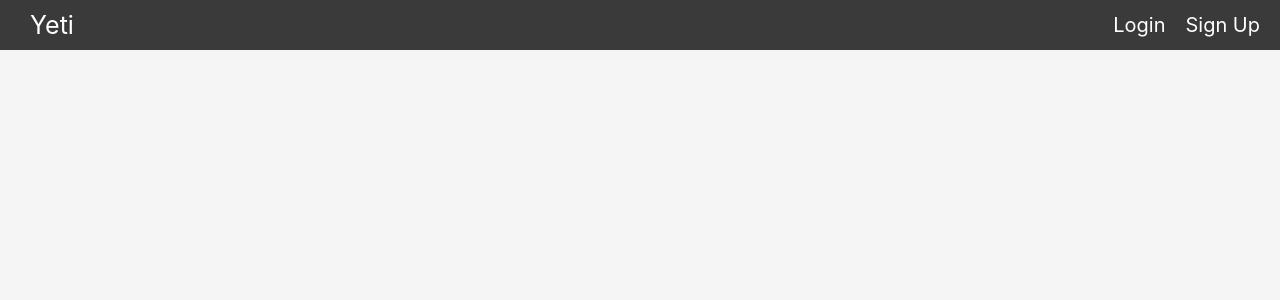
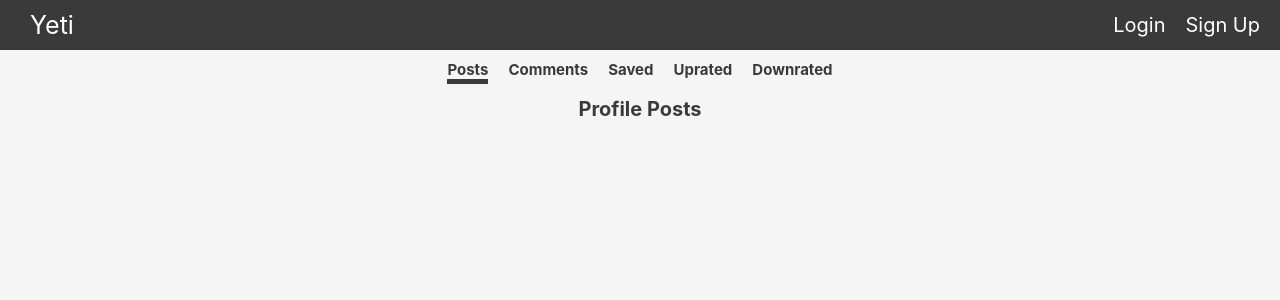
Before and after one commit to leshawn-rice/Yeti, a React (Create React App) app in the folder frontend/: page /profile in a window 1280 px wide. Shown: the top 300 px of the page. Built offline with nearby package versions, Linux system fonts and the light colour scheme; no server answers.

Commit message:
started profile

```diff
--- a/frontend/src/components/Routes/Profile.js
+++ /dev/null
@@ -1,19 +0,0 @@
-// External Dependencies
-import React from 'react';
-import { useSelector } from 'react-redux';
-
-// Styles
-import '../../styles/Profile.css';
-
-
-const Profile = () => {
-  const user = useSelector(state => state.authReducer.user);
-
-  return (
-    <div className="Profile">
-
-    </div>
-  )
-}
-
-export default Profile;
--- /dev/null
+++ b/frontend/src/components/Routes/Profile/Profile.js
@@ -0,0 +1,45 @@
+// External Dependencies
+import React, { useEffect, useState } from 'react';
+
+// Styles
+import '../../../styles/Profile.css';
+import ProfileContent from './ProfileContent';
+
+
+const Profile = () => {
+  const [activeTab, setActiveTab] = useState(null);
+
+  useEffect(() => {
+    const tablist = document.querySelector('.Profile-Tablist');
+    setActiveTab('Posts');
+
+    const toggleActive = (evt) => {
+      const target = evt.target;
+      if (!target.classList.contains('Profile-Tab')) return;
+      for (let child of tablist.children) {
+        child.classList.remove('active');
+      }
+      target.classList.add('active');
+      setActiveTab(target.innerText);
+    }
+
+    tablist.addEventListener('click', toggleActive);
+    return () => tablist.removeEventListener('click', toggleActive)
+  }, [])
+
+  return (
+    <div className="Profile">
+      <div className="Profile-Tablist">
+        <h1 className="Profile-Tab active">Posts</h1>
+        <h1 className="Profile-Tab">Comments</h1>
+        <h1 className="Profile-Tab">Saved</h1>
+        <h1 className="Profile-Tab">Uprated</h1>
+        <h1 className="Profile-Tab">Downrated</h1>
+        <div className="slider" role="presentation"></div>
+      </div>
+      <ProfileContent active={activeTab} />
+    </div>
+  )
+}
+
+export default Profile;
--- /dev/null
+++ b/frontend/src/components/Routes/Profile/ProfileComments.js
@@ -0,0 +1,12 @@
+import React from 'react';
+import { useSelector } from 'react-redux';
+
+const ProfileComments = () => {
+  const user = useSelector(state => state.authReducer.user);
+
+  return (
+    <h1>Profile Comments</h1>
+  )
+}
+
+export default ProfileComments;
--- /dev/null
+++ b/frontend/src/components/Routes/Profile/ProfileContent.js
@@ -0,0 +1,29 @@
+// External Dependencies
+import React from 'react';
+// Components
+import ProfilePosts from './ProfilePosts';
+import ProfileComments from './ProfileComments';
+import ProfileSaved from './ProfileSaved';
+import ProfileUprated from './ProfileUprated';
+import ProfileDownrated from './ProfileDownrated';
+// Styles
+import '../../../styles/Profile.css';
+
+const ProfileContent = ({ active }) => {
+
+  const contentOptions = {
+    'Posts': <ProfilePosts />,
+    'Comments': <ProfileComments />,
+    'Saved': <ProfileSaved />,
+    'Uprated': <ProfileUprated />,
+    'Downrated': <ProfileDownrated />
+  }
+
+  return (
+    <div className="Profile-Content">
+      {contentOptions[active]}
+    </div>
+  )
+}
+
+export default ProfileContent;
--- /dev/null
+++ b/frontend/src/components/Routes/Profile/ProfileDownrated.js
@@ -0,0 +1,12 @@
+import React from 'react';
+import { useSelector } from 'react-redux';
+
+const ProfileDownrated = () => {
+  const user = useSelector(state => state.authReducer.user);
+
+  return (
+    <h1>Profile Downvoted</h1>
+  )
+}
+
+export default ProfileDownrated;
--- /dev/null
+++ b/frontend/src/components/Routes/Profile/ProfilePosts.js
@@ -0,0 +1,12 @@
+import React from 'react';
+import { useSelector } from 'react-redux';
+
+const ProfilePosts = () => {
+  const user = useSelector(state => state.authReducer.user);
+
+  return (
+    <h1>Profile Posts</h1>
+  )
+}
+
+export default ProfilePosts;
--- /dev/null
+++ b/frontend/src/components/Routes/Profile/ProfileSaved.js
@@ -0,0 +1,12 @@
+import React from 'react';
+import { useSelector } from 'react-redux';
+
+const ProfileSaved = () => {
+  const user = useSelector(state => state.authReducer.user);
+
+  return (
+    <h1>Profile Saved</h1>
+  )
+}
+
+export default ProfileSaved;
--- /dev/null
+++ b/frontend/src/components/Routes/Profile/ProfileUprated.js
@@ -0,0 +1,12 @@
+import React from 'react';
+import { useSelector } from 'react-redux';
+
+const ProfileUprated = () => {
+  const user = useSelector(state => state.authReducer.user);
+
+  return (
+    <h1>Profile Upvoted</h1>
+  )
+}
+
+export default ProfileUprated;
--- a/frontend/src/components/Routes/Router.js
+++ b/frontend/src/components/Routes/Router.js
@@ -5,7 +5,7 @@ import Signup from './Auth/Signup';
 import Logout from './Auth/Logout';
 import Settings from './Settings/Settings';
 import ConfirmEmail from './ConfirmEmail';
-import Profile from './Profile';
+import Profile from './Profile/Profile';
 
 const Router = () => {
   return (
--- a/frontend/src/styles/Profile.css
+++ b/frontend/src/styles/Profile.css
@@ -1,5 +1,33 @@
 .Profile {
-  margin: 5rem 0;
   width: 100%;
   height: 100%;
+  color: rgb(58,58,58);
+  display: flex;
+  flex-direction: column;
 }
+
+.Profile-Tablist {
+  position: relative;
+  width: 100%;
+  font-size: 0.75rem;
+  display: flex;
+  flex-direction: row;
+  justify-content: center;
+  margin-top: 1rem;
+}
+
+.Profile-Tab {
+  margin: 0 1rem;
+  cursor: pointer;
+  transition: border 250ms;
+}
+
+.Profile-Tab.active {
+  border-bottom: solid 0.5rem rgb(58,58,58);
+}
+
+.Profile-Content {
+  display: flex;
+  flex-direction: column;
+  align-items: center;
+}
```
